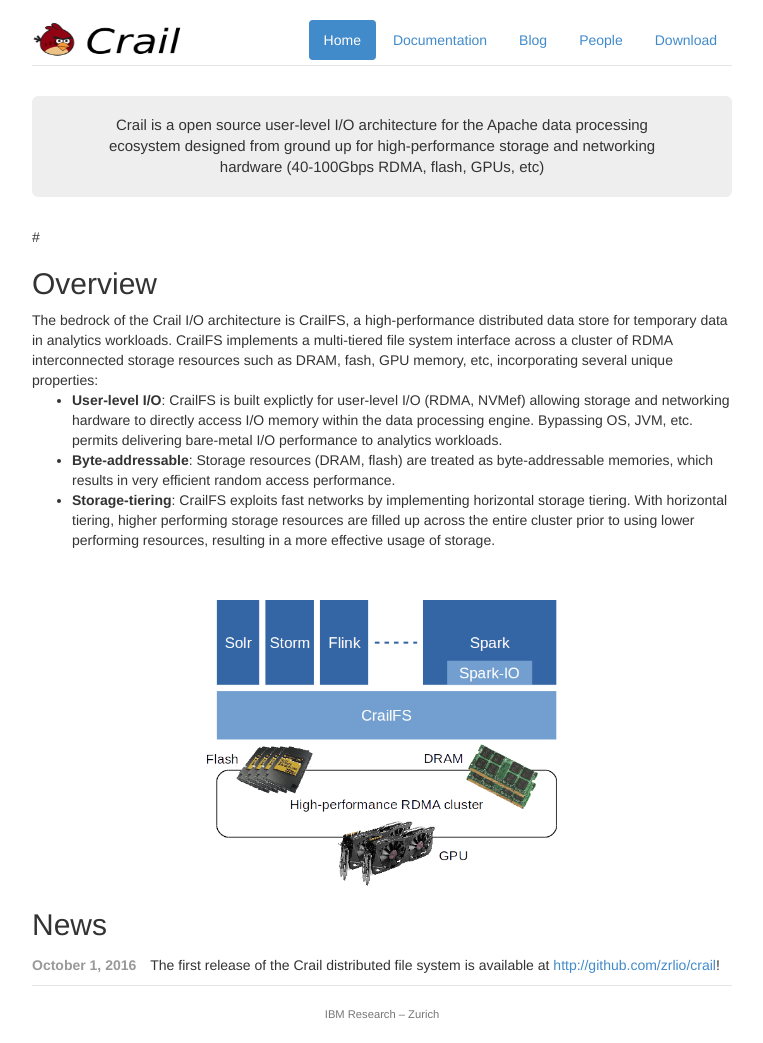
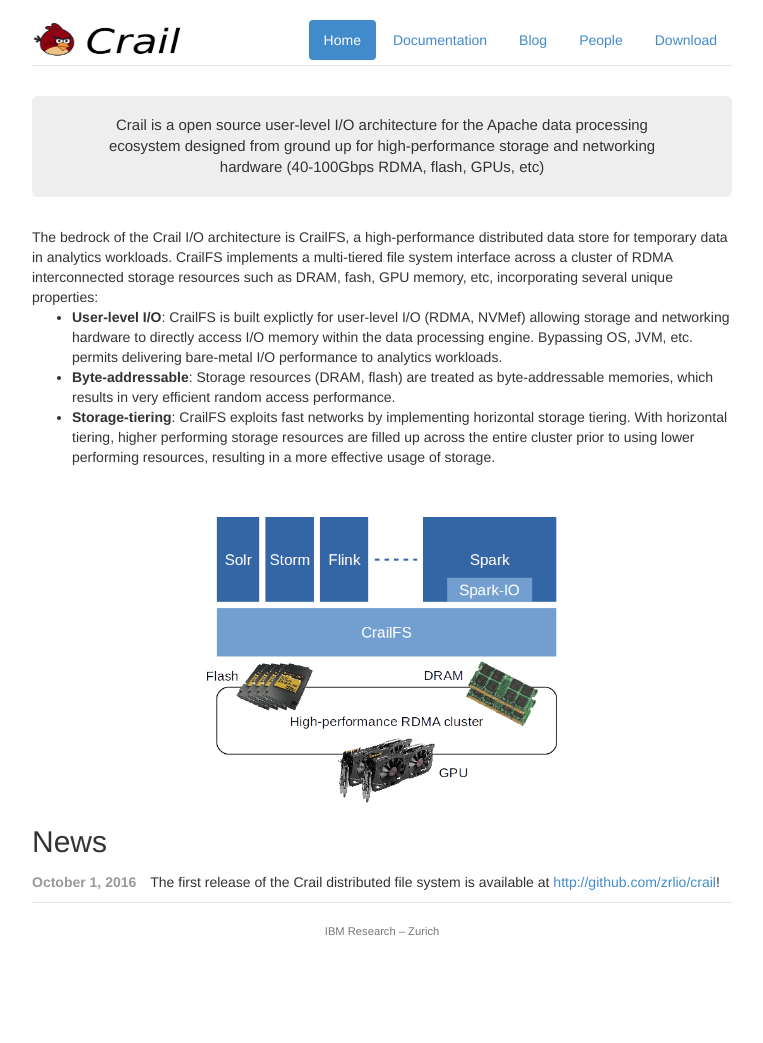
Before and after one commit to apache/incubator-crail-website, a Jekyll site: the page built from index.html, in a window 1280 px wide. Shown: the whole page, without its empty margins (258-1021 px from the left). Built offline with Jekyll 4.4.1, drawn with Linux system fonts in a browser that asks for light colours; after the commit the page ends 960 px from its top, so only the background shows below that.

Commit message:
overview

```diff
--- a/index.html
+++ b/index.html
@@ -8,8 +8,6 @@
 Crail is a open source user-level I/O architecture for the Apache data processing ecosystem designed from ground up for high-performance storage and networking hardware (40-100Gbps RDMA, flash, GPUs, etc)
   </p>
 </div>
-
-#<h2>Overview</h2>
 
 The bedrock of the Crail I/O architecture is CrailFS, a high-performance distributed data store for temporary data in analytics workloads. CrailFS implements a multi-tiered file system interface across a cluster of RDMA interconnected storage resources such as DRAM, fash, GPU memory, etc, incorporating several unique properties:
 
```
